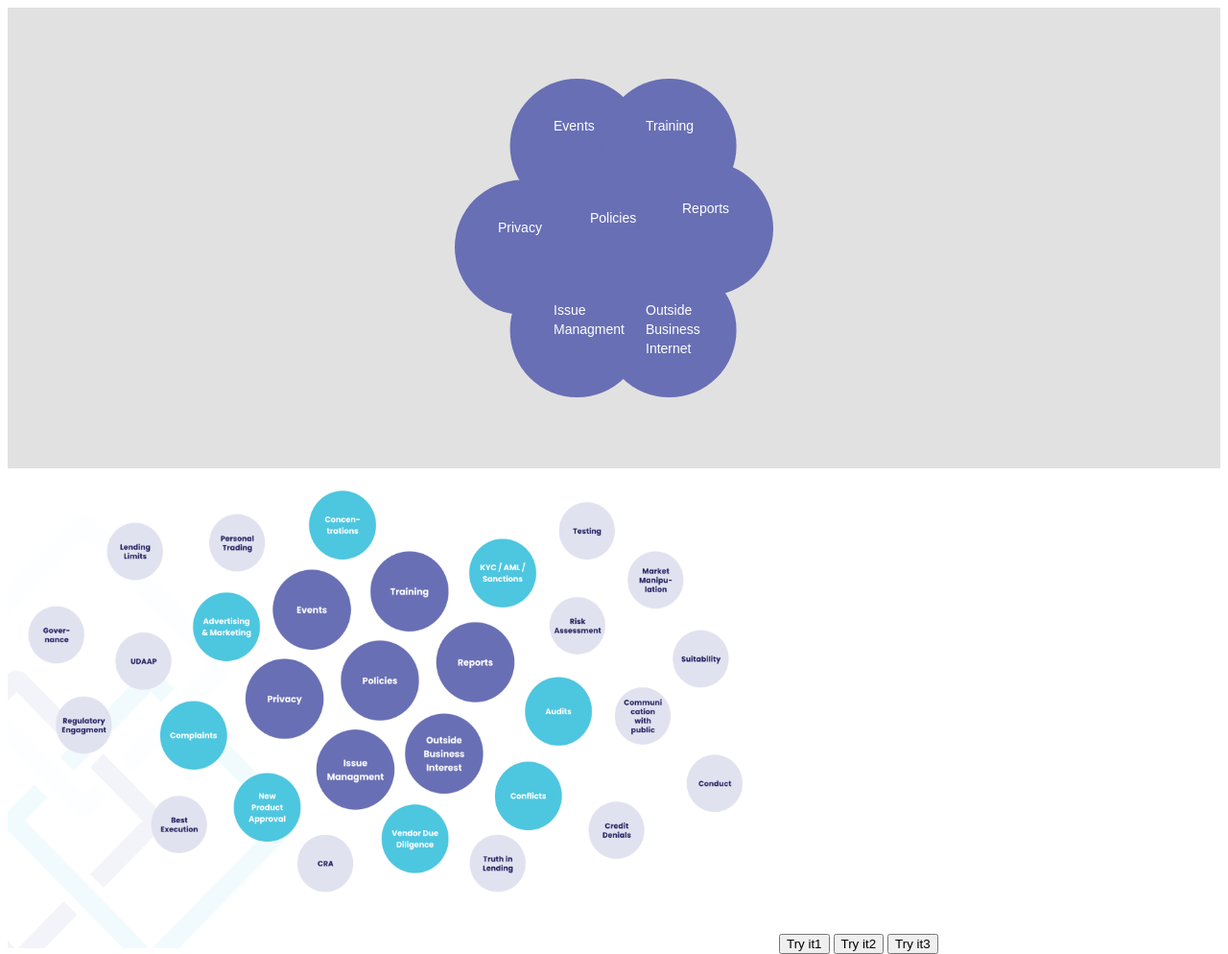
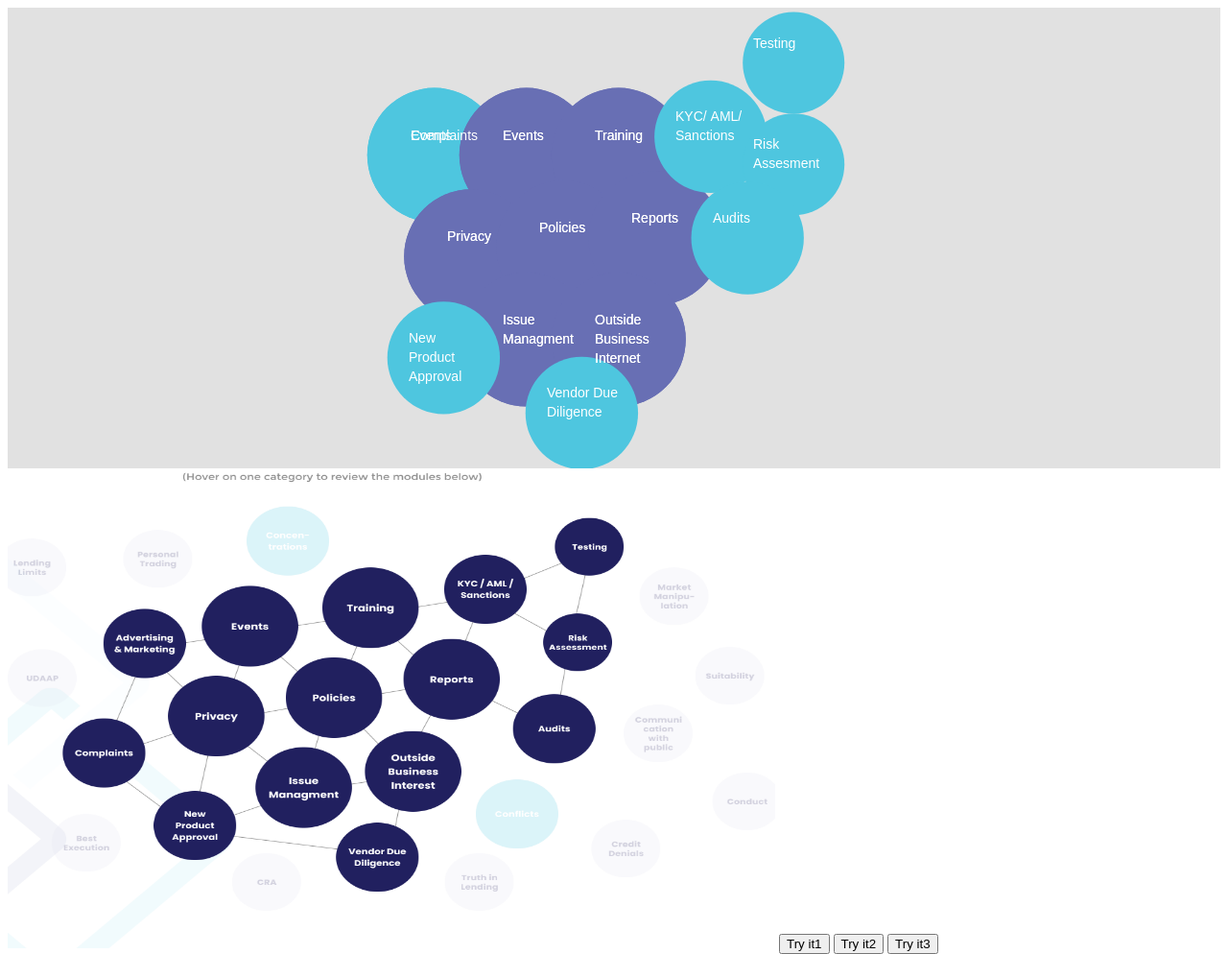
Before and after one commit to juliaosmolovska/bubble_sigma, a plain HTML site: page index2.html in a window 1280 px wide. Shown: the whole page at 96% size. Drawn offline with Linux system fonts and the light colour scheme; files whose address does not match are found by name.

Commit message:
Getting started on Graph2

```diff
--- a/index2.html
+++ b/index2.html
@@ -14,7 +14,8 @@
   </head>
   <body>
     <div id='sigma-container'></div>
-    <img src="example.png" width="800" height="500">
+    <!-- <img src="basics.png" width="800" height="500"> -->
+    <img src="payment_banks.png" width="800" height="500">
     <button onclick="updateGraph1()">Try it1</button>
     <button onclick="updateGraph2()">Try it2</button>
     <button onclick="updateGraph3()">Try it3</button>
@@ -43,13 +44,13 @@
       // Create a graph object
       var graph = {
         nodes: [
-          { id: 'n1', label: 'Policies', x: 0, y: 0, size: 120, color: '#686fb4' },
-          { id: 'n2', label: 'Outside\nBusiness\nInternet', x: 0.06, y: 0.1, size: 120, color: '#686fb4' },
-          { id: "n3", label: 'Reports', x: 0.1, y: -0.01, size: 120, color: '#686fb4' },
-          { id: "n4", label: 'Training', x: 0.06, y: -0.1, size: 120, color: '#686fb4' },
-          { id: "n5", label: 'Privacy', x: -0.1, y: 0.01, size: 120, color: '#686fb4' },
-          { id: "n6", label: 'Issue\nManagment', x: -0.04, y: 0.1, size: 120, color: '#686fb4' },
-          { id: "n7", label: 'Events', x: -0.04, y: -0.1, size: 120, color: '#686fb4' },
+          { id: '1n1', label: 'Policies', x: 0, y: 0, size: 120, color: '#686fb4' },
+          { id: '1n2', label: 'Training', x: 0.06, y: -0.1, size: 120, color: '#686fb4' },
+          { id: '1n3', label: 'Reports', x: 0.1, y: -0.01, size: 120, color: '#686fb4' },
+          { id: '1n4', label: 'Outside\nBusiness\nInternet', x: 0.06, y: 0.1, size: 120, color: '#686fb4' },
+          { id: '1n5', label: 'Issue\nManagment', x: -0.04, y: 0.1, size: 120, color: '#686fb4' },
+          { id: '1n6', label: 'Privacy', x: -0.1, y: 0.01, size: 120, color: '#686fb4' },
+          { id: '1n7', label: 'Events', x: -0.04, y: -0.1, size: 120, color: '#686fb4' },
         ],
         edges: [
           // { id: "e0", source: "n0", target: "n1", color: 'red', type: 'line', size: 1},
@@ -64,19 +65,43 @@
       }
 
 
+      var graph2 = {
+        nodes: [
+          { id: '2n1', label: 'Policies', x: 0, y: 0, size: 120, color: '#686fb4' },
+          { id: '2n2', label: 'Training', x: 0.06, y: -0.1, size: 120, color: '#686fb4' },
+          { id: "2n3", label: 'Reports', x: 0.1, y: -0.01, size: 120, color: '#686fb4' },
+          { id: "2n4", label: 'Outside\nBusiness\nInternet', x: 0.06, y: 0.1, size: 120, color: '#686fb4' },
+          { id: "2n5", label: 'Issue\nManagment', x: -0.04, y: 0.1, size: 120, color: '#686fb4' },
+          { id: "2n6", label: 'Privacy', x: -0.1, y: 0.01, size: 120, color: '#686fb4' },
+          { id: "2n7", label: 'Events', x: -0.04, y: -0.1, size: 120, color: '#686fb4' },
+          { id: '2n8', label: 'KYC/ AML/\nSanctions', x: 0.16, y: -0.12, size: 100, color: '#4ec6df' },
+          { id: '2n9', label: 'Testing', x: 0.25, y: -0.2, size: 90, color: '#4ec6df' },
+          { id: "2n10", label: 'Risk\nAssesment', x: 0.25, y: -0.09, size: 90, color: '#4ec6df' },
+          { id: "2n11", label: 'Audits', x: 0.2, y: -0.01, size: 100, color: '#4ec6df' },
+          { id: "2n12", label: 'Vendor Due\nDiligence', x: 0.02, y: 0.18, size: 100, color: '#4ec6df' },
+          { id: "2n13", label: 'New\nProduct\nApproval', x: -0.13, y: 0.12, size: 100, color: '#4ec6df' },
+          { id: "2n14", label: 'Complaints', x: -0.14, y: -0.1, size: 120, color: '#4ec6df' },
+          { id: "2n15", label: 'Events', x: -0.14, y: -0.1, size: 120, color: '#4ec6df' },
+        ],
+        edges: [
+          // { id: "e0", source: "n0", target: "n1", color: 'red', type: 'line', size: 1},
+          // { id: "e1", source: "n1", target: "n2", color: 'red', type: 'line', size: 1},
+          // { id: "e2", source: "n2", target: "n3", color: 'red', type: 'line', size: 1},
+          // { id: "e3", source: "n3", target: "n4", color: 'red', type: 'line', size: 1},
+          // { id: "e4", source: "n4", target: "n0", color: 'red', type: 'line', size: 1},
+          // { id: "e5", source: "n4", target: "n2", color: '#E1E1E1', type: 'line', size: 1},
+          // { id: "e6", source: "n4", target: "n1", color: '#E1E1E1', type: 'line', size: 1},
+          // { id: "e7", source: "n1", target: "n3", color: '#E1E1E1', type: 'line', size: 1}
+        ]
+      }
+
       s.cameras[0].goTo({ x: 0, y: 0, angle: 0, ratio: 0.5 });
 
       // Load the graph in sigma
       s.graph.read(graph);
+      s.graph.read(graph2);
       s.refresh(graph);
-
-      //var txt = "Outside\n Business\n Internet";
-      var x = 30;
-      var y = 30;
-      var lineheight = 15;
-      var lines = node.label.split('\n');
-      for (var i = 0; i<lines.length; i++)
-      context.fillText(lines[i], x, y + (i*lineheight) );
+      s.refresh(graph2);
 
 
     </script>
```
Also changed, not shown: basics.png (renamed from example.png), payment_banks.png (added).
